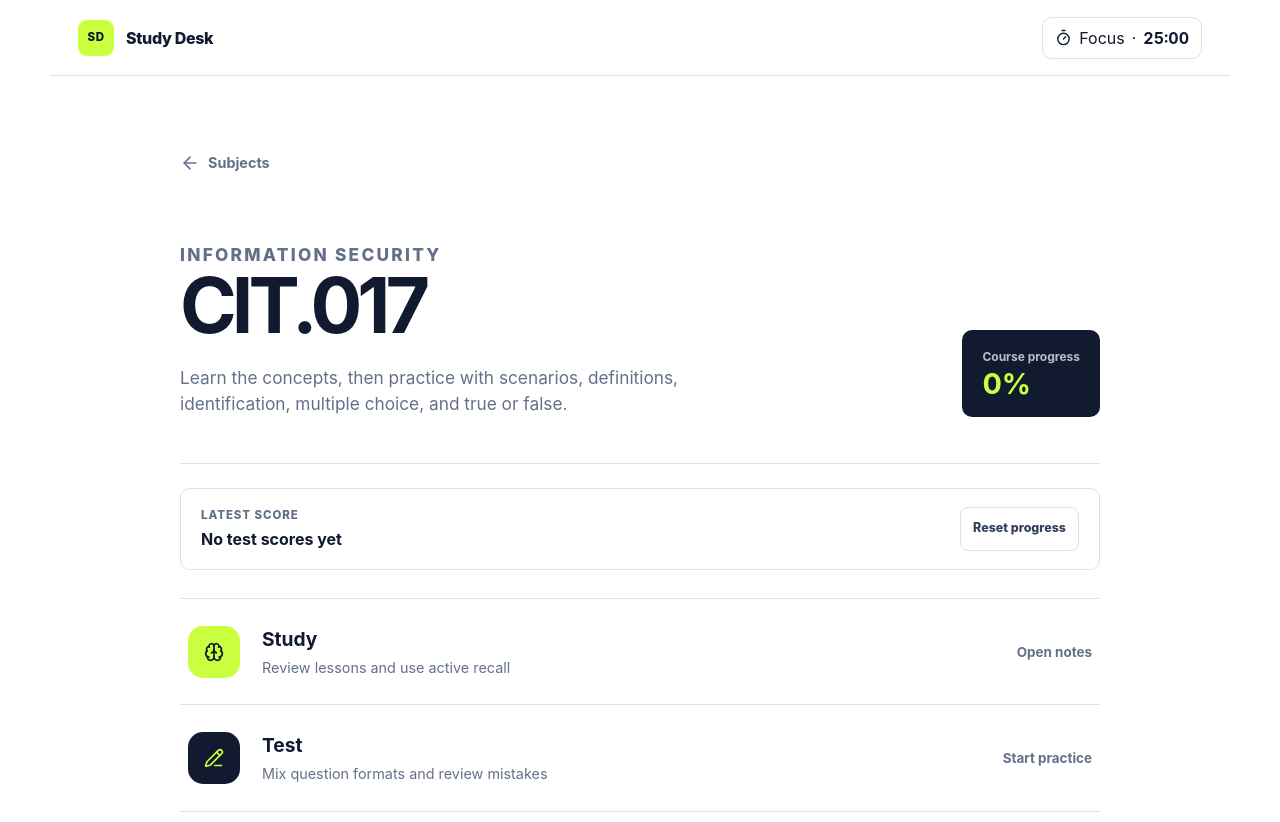
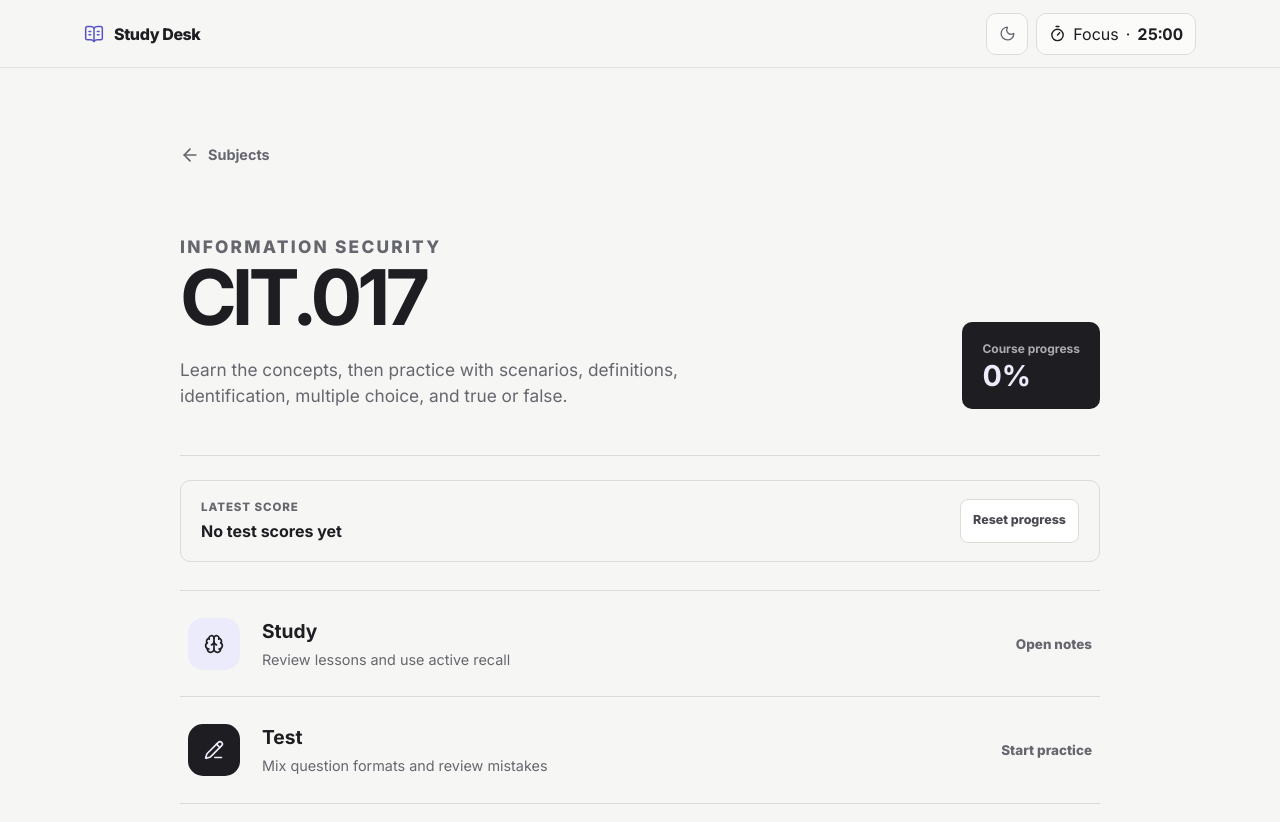
Before and after one commit to jediii16/cs-reviewer, a React (Vite) app: page /subjects/cit017 in a window 1280 px wide. Shown: the top 822 px of the page. Built offline with nearby package versions, Linux system fonts and the light colour scheme.

Commit message:
feat: add premium light and dark app shell

```diff
--- a/index.html
+++ b/index.html
@@ -3,8 +3,27 @@
   <head>
     <meta charset="UTF-8" />
     <meta name="viewport" content="width=device-width, initial-scale=1.0" />
-    <meta name="theme-color" content="#111a2e" />
+    <meta name="theme-color" content="#f6f6f4" />
     <meta name="description" content="A focused CIT.017 information security reviewer." />
+    <script>
+      (() => {
+        let preference = 'system';
+        try {
+          const saved = JSON.parse(localStorage.getItem('cit017-reviewer-progress') || 'null');
+          if (saved?.version === 2 && ['system', 'light', 'dark'].includes(saved.appearance)) {
+            preference = saved.appearance;
+          }
+        } catch {
+          // Safe theme defaults keep the reviewer usable when storage is unavailable.
+        }
+        const systemDark = typeof matchMedia === 'function'
+          && matchMedia('(prefers-color-scheme: dark)').matches;
+        const theme = preference === 'system' ? (systemDark ? 'dark' : 'light') : preference;
+        document.documentElement.dataset.theme = theme;
+        document.documentElement.style.colorScheme = theme;
+        document.querySelector('meta[name="theme-color"]').content = theme === 'dark' ? '#141416' : '#f6f6f4';
+      })();
+    </script>
     <title>CIT.017 Reviewer</title>
   </head>
   <body>
--- a/package.json
+++ b/package.json
@@ -12,6 +12,7 @@
     "test:e2e": "playwright test"
   },
   "dependencies": {
+    "@fontsource-variable/inter": "^5.3.0",
     "lucide-react": "^1.40.0",
     "react": "^19.2.8",
     "react-dom": "^19.2.8",
--- a/src/app/AppShell.tsx
+++ b/src/app/AppShell.tsx
@@ -1,17 +1,31 @@
-import { Link, Outlet, useLocation } from 'react-router-dom';
+import { BookOpenText, Moon, Sun } from 'lucide-react';
+import { Link, Outlet } from 'react-router-dom';
+import { useAppearance } from '../features/appearance/useAppearance';
 import { FocusTimer } from '../features/timer/FocusTimer';
 
 export function AppShell() {
-  const location = useLocation();
-  const showTimer = location.pathname.startsWith('/subjects/cit017');
+  const { resolvedTheme, toggleTheme } = useAppearance();
+
   return (
     <div className="app-shell">
       <header className="site-header">
-        <Link className="brand" to="/" aria-label="Study Desk home">
-          <span className="brand-mark" aria-hidden="true">SD</span>
-          <span>Study Desk</span>
-        </Link>
-        {showTimer ? <FocusTimer /> : <span className="header-note">Private to this browser</span>}
+        <div className="site-header-inner">
+          <Link className="brand" to="/" aria-label="Study Desk home">
+            <BookOpenText aria-hidden="true" />
+            <span>Study Desk</span>
+          </Link>
+          <div className="header-actions">
+            <button
+              className="theme-toggle"
+              type="button"
+              aria-label={`Switch to ${resolvedTheme === 'dark' ? 'light' : 'dark'} mode`}
+              onClick={toggleTheme}
+            >
+              {resolvedTheme === 'dark' ? <Sun aria-hidden="true" /> : <Moon aria-hidden="true" />}
+            </button>
+            <FocusTimer />
+          </div>
+        </div>
       </header>
       <main className="main-content">
         <Outlet />
--- a/src/main.tsx
+++ b/src/main.tsx
@@ -2,6 +2,7 @@ import { StrictMode } from 'react';
 import { createRoot } from 'react-dom/client';
 import { BrowserRouter } from 'react-router-dom';
 import { App } from './app/App';
+import '@fontsource-variable/inter';
 import './styles/tokens.css';
 import './styles/global.css';
 
--- a/src/styles/global.css
+++ b/src/styles/global.css
@@ -1,16 +1,17 @@
 * { box-sizing: border-box; }
 
-html { background: var(--paper); }
+html { background: var(--bg); }
 
 body {
   margin: 0;
   min-height: 100vh;
-  color: var(--navy-900);
-  background: var(--paper);
+  color: var(--text);
+  background: var(--bg);
   font-family: var(--font-ui);
   font-size: 16px;
   line-height: 1.5;
   -webkit-font-smoothing: antialiased;
+  text-rendering: optimizeLegibility;
 }
 
 button, input { font: inherit; }
@@ -18,44 +19,47 @@ a { color: inherit; }
 svg { width: 1.25rem; height: 1.25rem; stroke-width: 2; }
 
 :focus-visible {
-  outline: 3px solid var(--navy-900);
+  outline: 3px solid var(--focus-ring);
   outline-offset: 3px;
 }
 
 .app-shell { min-height: 100vh; }
 
 .site-header {
-  height: 76px;
+  position: sticky;
+  z-index: 20;
+  top: 0;
+  height: 68px;
+  border-bottom: 1px solid color-mix(in srgb, var(--border) 78%, transparent);
+  background: color-mix(in srgb, var(--bg) 88%, transparent);
+  backdrop-filter: blur(18px);
+}
+
+.site-header-inner {
+  height: 100%;
   display: flex;
   align-items: center;
   justify-content: space-between;
-  max-width: 1180px;
+  max-width: 1160px;
   margin: 0 auto;
-  padding: 0 28px;
-  border-bottom: 1px solid var(--slate-200);
+  padding: 0 24px;
 }
 
 .brand {
   display: inline-flex;
   align-items: center;
-  gap: 12px;
-  color: var(--navy-900);
-  font-weight: 800;
-  letter-spacing: -0.02em;
+  gap: 10px;
+  color: var(--text);
+  font-weight: 720;
+  letter-spacing: -0.025em;
   text-decoration: none;
 }
 
-.brand-mark {
-  display: grid;
-  place-items: center;
-  width: 36px;
-  height: 36px;
-  border-radius: 9px;
-  color: var(--navy-950);
-  background: var(--lime);
-  font-size: 0.72rem;
-  letter-spacing: 0.04em;
-}
+.brand > svg { width: 20px; height: 20px; color: var(--accent); stroke-width: 1.8; }
+.header-actions { display: flex; align-items: center; gap: 8px; }
+.theme-toggle { display: grid; place-items: center; width: 42px; height: 42px; padding: 0; border: 1px solid var(--border); border-radius: 10px; color: var(--text-soft); background: var(--surface); cursor: pointer; }
+.theme-toggle:hover, .focus-trigger:hover, .icon-button:hover { color: var(--text); border-color: var(--border-strong); background: var(--surface-elevated); }
+.theme-toggle svg { width: 17px; height: 17px; stroke-width: 1.8; }
 
 .header-note { color: var(--slate-500); font-size: 0.8rem; font-weight: 650; }
 .focus-trigger { display: inline-flex; align-items: center; gap: 7px; min-height: 42px; padding: 8px 12px; border: 1px solid var(--border, var(--slate-200)); border-radius: 10px; color: var(--text, var(--navy-900)); background: var(--surface, white); cursor: pointer; }
@@ -80,7 +84,7 @@ svg { width: 1.25rem; height: 1.25rem; stroke-width: 2; }
 .focus-primary-actions { display: flex; justify-content: center; gap: 8px; flex-wrap: wrap; }
 .focus-primary-actions button { display: inline-flex; align-items: center; justify-content: center; gap: 8px; min-height: 46px; padding: 10px 16px; border-radius: 10px; cursor: pointer; font-weight: 750; }
 .focus-primary-actions button svg { width: 18px; height: 18px; }
-.primary-button { border: 1px solid var(--accent, var(--navy-900)); color: white; background: var(--accent, var(--navy-900)); }
+.primary-button { border: 1px solid var(--accent, var(--navy-900)); color: var(--accent-contrast, white); background: var(--accent, var(--navy-900)); }
 .secondary-button { border: 1px solid var(--border, var(--slate-200)); color: inherit; background: transparent; }
 .ambient-section { margin-top: 28px; padding-top: 24px; border-top: 1px solid var(--border, var(--slate-200)); }
 .ambient-heading h3 { font-size: 1.05rem; }
@@ -264,15 +268,22 @@ h1 { margin: 0; font-size: clamp(2.4rem, 7vw, 4.8rem); line-height: 0.98; letter
 }
 
 @media (max-width: 680px) {
-  .site-header { height: 66px; padding: 0 18px; }
+  .site-header { height: 64px; }
+  .site-header-inner { padding: 0 14px; }
   .header-note { display: none; }
-  .site-header:has(.focus-timer) { height: auto; min-height: 118px; padding-block: 12px; align-items: start; }
-  .focus-timer { grid-template-columns: auto auto; gap: 2px 6px; }
-  .timer-readout span { display: none; }
-  .timer-readout strong { font-size: 0.95rem; }
-  .timer-controls button, .timer-presets button { min-height: 44px; min-width: 44px; }
-  .timer-presets { display: grid; grid-template-columns: repeat(4, minmax(0, 1fr)); }
-  .timer-presets button { padding-inline: 4px; }
+  .theme-toggle, .focus-trigger { min-height: 44px; }
+  .theme-toggle { width: 44px; }
+  .focus-dialog { width: min(100% - 20px, 640px); max-height: calc(100dvh - 20px); }
+  .focus-dialog-panel { padding: 20px; }
+  .focus-dialog-clock { width: 218px; height: 218px; }
+  .focus-dialog-clock-inner { width: 204px; height: 204px; }
+  .focus-primary-actions { display: grid; grid-template-columns: 1fr 1fr; }
+  .focus-primary-actions .primary-button { grid-column: 1 / -1; }
+  .ambient-options { grid-template-columns: 1fr; }
+  .ambient-options button { min-height: 46px; }
+  .volume-control { grid-template-columns: 1fr auto; }
+  .volume-control input { grid-column: 1 / -1; grid-row: 2; min-height: 44px; }
+  .volume-control output { grid-column: 2; grid-row: 1; }
   .main-content { padding: 48px 18px 80px; }
   .home-intro { margin-bottom: 34px; }
   .subject-row { grid-template-columns: auto 1fr auto; gap: 14px; padding: 22px 18px; }
@@ -295,7 +306,14 @@ h1 { margin: 0; font-size: clamp(2.4rem, 7vw, 4.8rem); line-height: 0.98; letter
 }
 
 @media (max-width: 340px) {
-  .site-header:has(.focus-timer) .brand > span:last-child { display: none; }
+  .brand > span:last-child, .focus-trigger > span:not([aria-hidden="true"]) { display: none; }
+  .header-actions { gap: 5px; }
+  .focus-trigger { padding-inline: 9px; }
+  .focus-dialog-panel { padding: 16px; }
+  .focus-dialog-clock { width: 196px; height: 196px; }
+  .focus-dialog-clock-inner { width: 184px; height: 184px; }
+  .focus-primary-actions { grid-template-columns: 1fr; }
+  .focus-primary-actions .primary-button { grid-column: auto; }
   .review-summary { align-items: stretch; flex-direction: column; }
 }
 
--- a/src/styles/tokens.css
+++ b/src/styles/tokens.css
@@ -1,21 +1,83 @@
+:root,
+:root[data-theme='light'] {
+  color-scheme: light;
+  --bg: #f6f6f4;
+  --surface: #fbfbfa;
+  --surface-elevated: #ffffff;
+  --surface-subtle: #efefec;
+  --text: #1e1e22;
+  --text-soft: #66666f;
+  --text-faint: #84848d;
+  --border: #dcdcd7;
+  --border-strong: #c7c7c1;
+  --accent: #5553c5;
+  --accent-hover: #4846b2;
+  --accent-soft: #ecebfb;
+  --accent-contrast: #ffffff;
+  --success: #237452;
+  --success-soft: #e7f3ec;
+  --danger: #a94040;
+  --danger-soft: #f8eaea;
+  --focus-ring: #7370e6;
+  --shadow: 0 28px 80px rgb(29 29 35 / 16%);
+  --shadow-soft: 0 12px 38px rgb(29 29 35 / 7%);
+
+  --navy-950: #17171b;
+  --navy-900: var(--text);
+  --navy-800: #303036;
+  --navy-700: #4a4a53;
+  --slate-500: var(--text-soft);
+  --slate-300: #aaaab1;
+  --slate-200: var(--border);
+  --slate-100: var(--surface-subtle);
+  --paper: var(--bg);
+  --lime: var(--accent-soft);
+  --lime-strong: #dddcfa;
+  --green: var(--success);
+  --red: var(--danger);
+}
+
+:root[data-theme='dark'] {
+  color-scheme: dark;
+  --bg: #141416;
+  --surface: #1b1b1f;
+  --surface-elevated: #242429;
+  --surface-subtle: #202025;
+  --text: #f2f2f3;
+  --text-soft: #aeaeb8;
+  --text-faint: #8d8d98;
+  --border: #36363e;
+  --border-strong: #4a4a54;
+  --accent: #a7a5ff;
+  --accent-hover: #bbb9ff;
+  --accent-soft: #302f4d;
+  --accent-contrast: #15151a;
+  --success: #77d5a8;
+  --success-soft: #19392d;
+  --danger: #ff9696;
+  --danger-soft: #482626;
+  --focus-ring: #aaa8ff;
+  --shadow: 0 32px 90px rgb(0 0 0 / 48%);
+  --shadow-soft: 0 16px 48px rgb(0 0 0 / 20%);
+
+  --navy-950: #111114;
+  --navy-900: var(--text);
+  --navy-800: #dedee3;
+  --navy-700: #c5c5cc;
+  --slate-500: var(--text-soft);
+  --slate-300: #777782;
+  --slate-200: var(--border);
+  --slate-100: var(--surface-subtle);
+  --paper: var(--bg);
+  --lime: var(--accent-soft);
+  --lime-strong: #3b3a5d;
+  --green: var(--success);
+  --red: var(--danger);
+}
+
 :root {
-  color-scheme: light;
-  --navy-950: #0d1424;
-  --navy-900: #111a2e;
-  --navy-800: #1c2842;
-  --navy-700: #32405d;
-  --slate-500: #64708a;
-  --slate-300: #b7bfce;
-  --slate-200: #dce1e9;
-  --slate-100: #edf0f4;
-  --paper: #ffffff;
-  --lime: #c9ff3f;
-  --lime-strong: #b6ef23;
-  --green: #1d7b4d;
-  --red: #b83a42;
   --radius-sm: 10px;
-  --radius-md: 18px;
-  --radius-lg: 28px;
-  --shadow-soft: 0 18px 60px rgb(17 26 46 / 10%);
-  --font-ui: Inter, ui-sans-serif, system-ui, -apple-system, BlinkMacSystemFont, "Segoe UI", sans-serif;
+  --radius-md: 15px;
+  --radius-lg: 22px;
+  --font-ui: 'Inter Variable', Inter, ui-sans-serif, system-ui, -apple-system, BlinkMacSystemFont, 'Segoe UI', sans-serif;
 }
```
Also changed, not shown: 2 other files (tests, documents, lock files or other folders).
